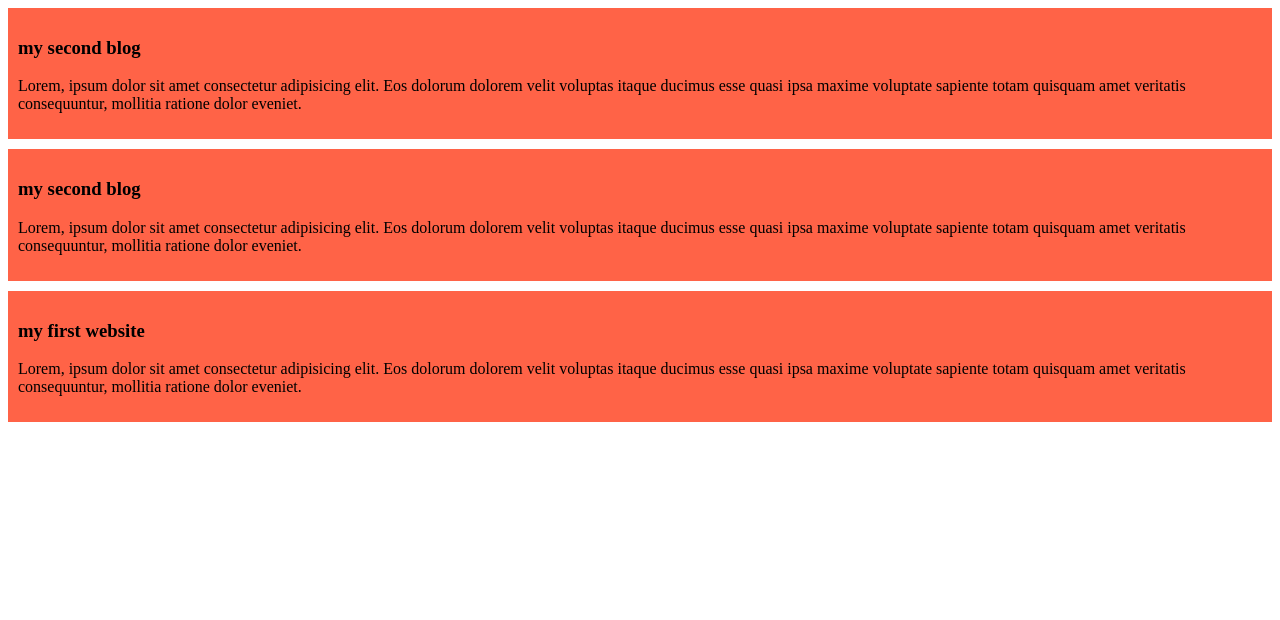
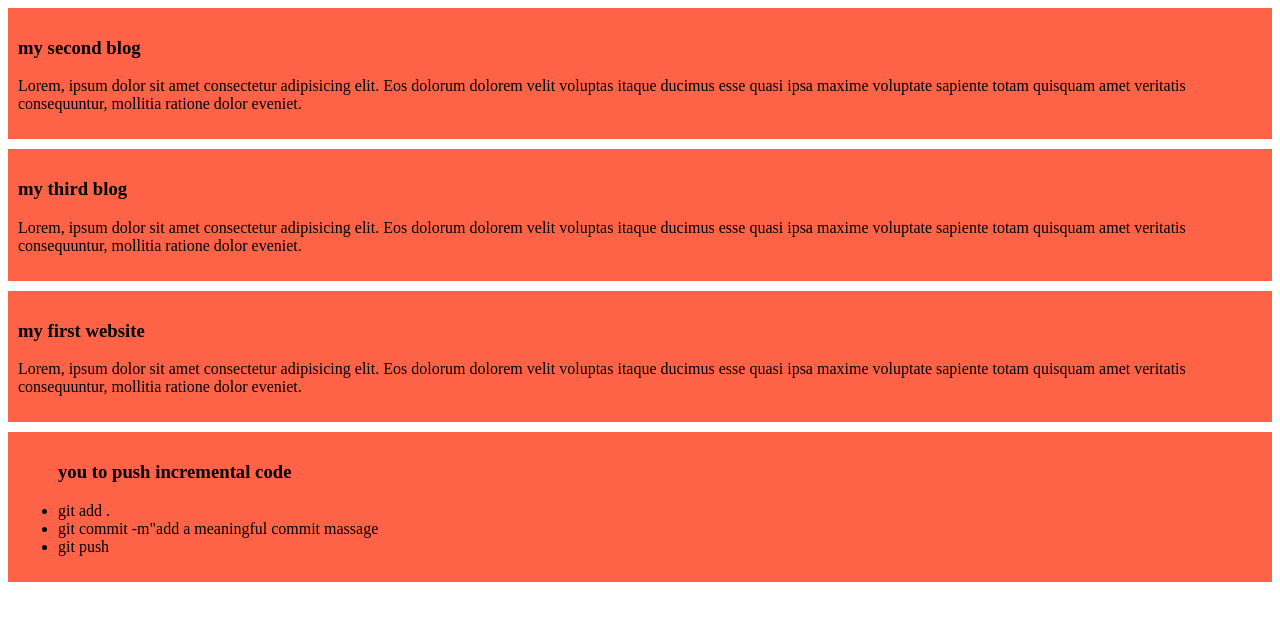
Before and after one commit to sumaiyaAfroza/my-simple-website, a plain HTML site: page index.html in a window 1280 px wide. Drawn offline with Linux system fonts and the light colour scheme.

Commit message:
added a list to push code

```diff
--- a/index.html
+++ b/index.html
@@ -13,13 +13,21 @@
 
     </div>
     <div>
-        <h3>my second blog </h3>
+        <h3>my third blog </h3>
         <p>Lorem, ipsum dolor sit amet consectetur adipisicing elit. Eos dolorum dolorem velit voluptas itaque ducimus esse quasi ipsa maxime voluptate sapiente totam quisquam amet veritatis consequuntur, mollitia ratione dolor eveniet.</p>
     </div>
     <div>
         <h3>my first website</h3>
         <p>Lorem, ipsum dolor sit amet consectetur adipisicing elit. Eos dolorum dolorem velit voluptas itaque ducimus esse quasi ipsa maxime voluptate sapiente totam quisquam amet veritatis consequuntur, mollitia ratione dolor eveniet.</p>
     </div>
+    <div>
+    <ul>
+        <h3>you to push incremental code</h3>
+        <li>git add .</li>
+        <li>git commit -m"add a meaningful commit massage</li>
+        <li>git push</li>
+    </ul>
+    </div>
 
 
 </body>
```
